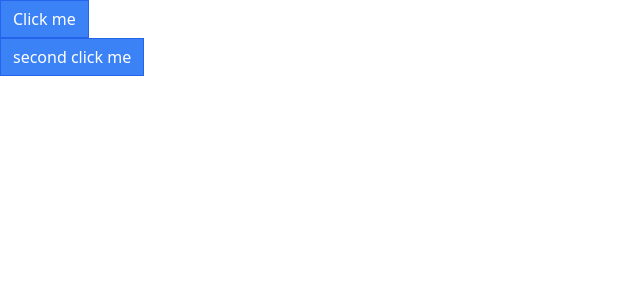
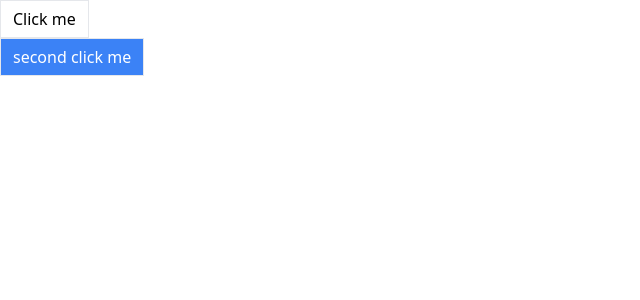
Before and after one commit to Alzubair98/comps, a React (Vite) app: page / in a window 1280 px wide. Shown: the top 300 px of the page, without its empty margins (0-640 px from the left). Built offline with nearby package versions, Linux system fonts and the light colour scheme.

Commit message:
create the style for the button

```diff
--- a/src/App.jsx
+++ b/src/App.jsx
@@ -9,7 +9,7 @@ function App() {
         </Button>
       </div>
       <div>
-        <Button>second click me</Button>
+        <Button primary>second click me</Button>
       </div>
     </div>
   );
--- a/src/component/Button.jsx
+++ b/src/component/Button.jsx
@@ -1,5 +1,5 @@
 import React from "react";
-import PropTypes from "prop-types";
+import className from "classnames";
 
 const Button = ({
   children,
@@ -11,11 +11,12 @@ const Button = ({
   outline,
   rounded,
 }) => {
-  return (
-    <button className="px-3 py-1.5 border border-blue-600 bg-blue-500 text-white">
-      {children}
-    </button>
-  );
+  const classes = className("px-3 py-1.5 border", {
+    "bg-blue-500 broder-blue-500 text-white": primary,
+    "bg-red-500 broder-red-500 text-white": danger,
+  });
+
+  return <button className={classes}>{children}</button>;
 };
 
 Button.propTypes = {
```
